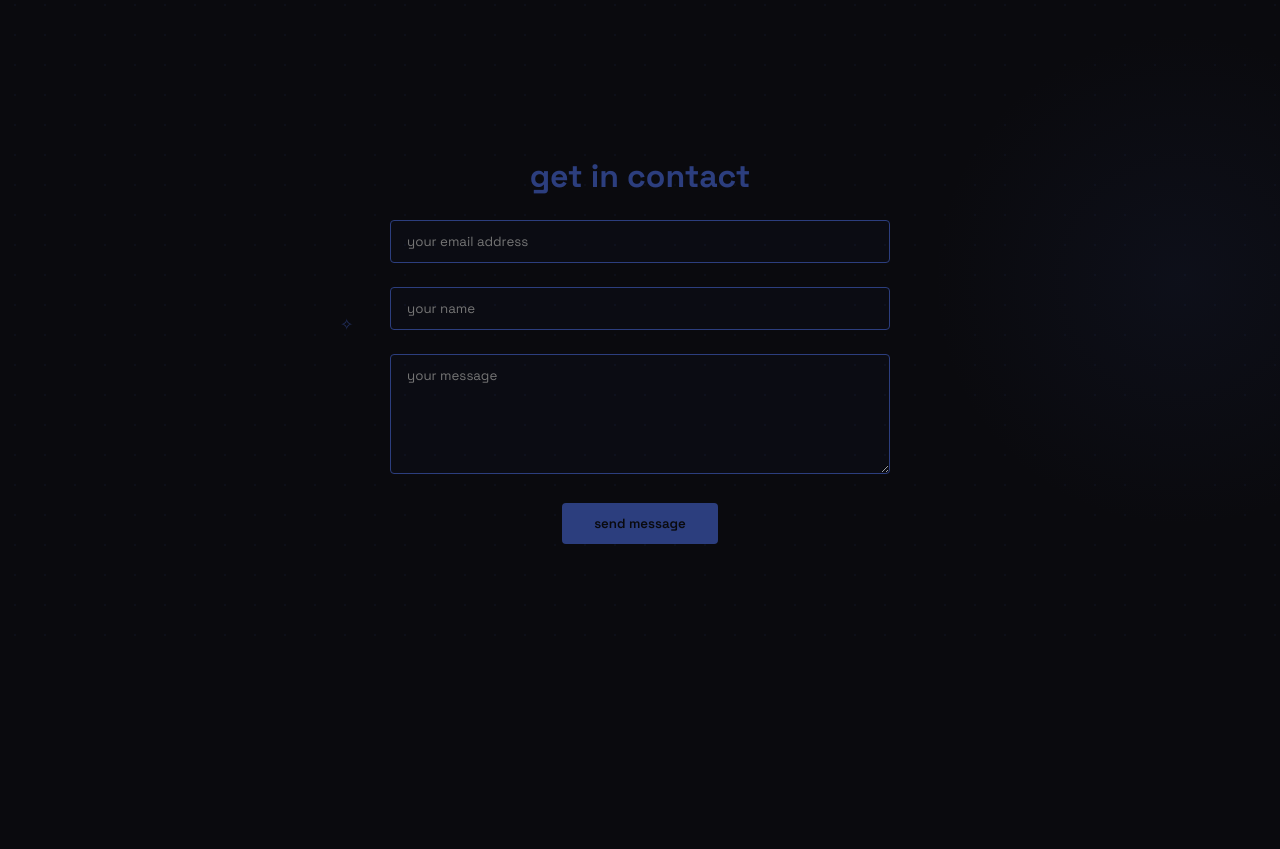
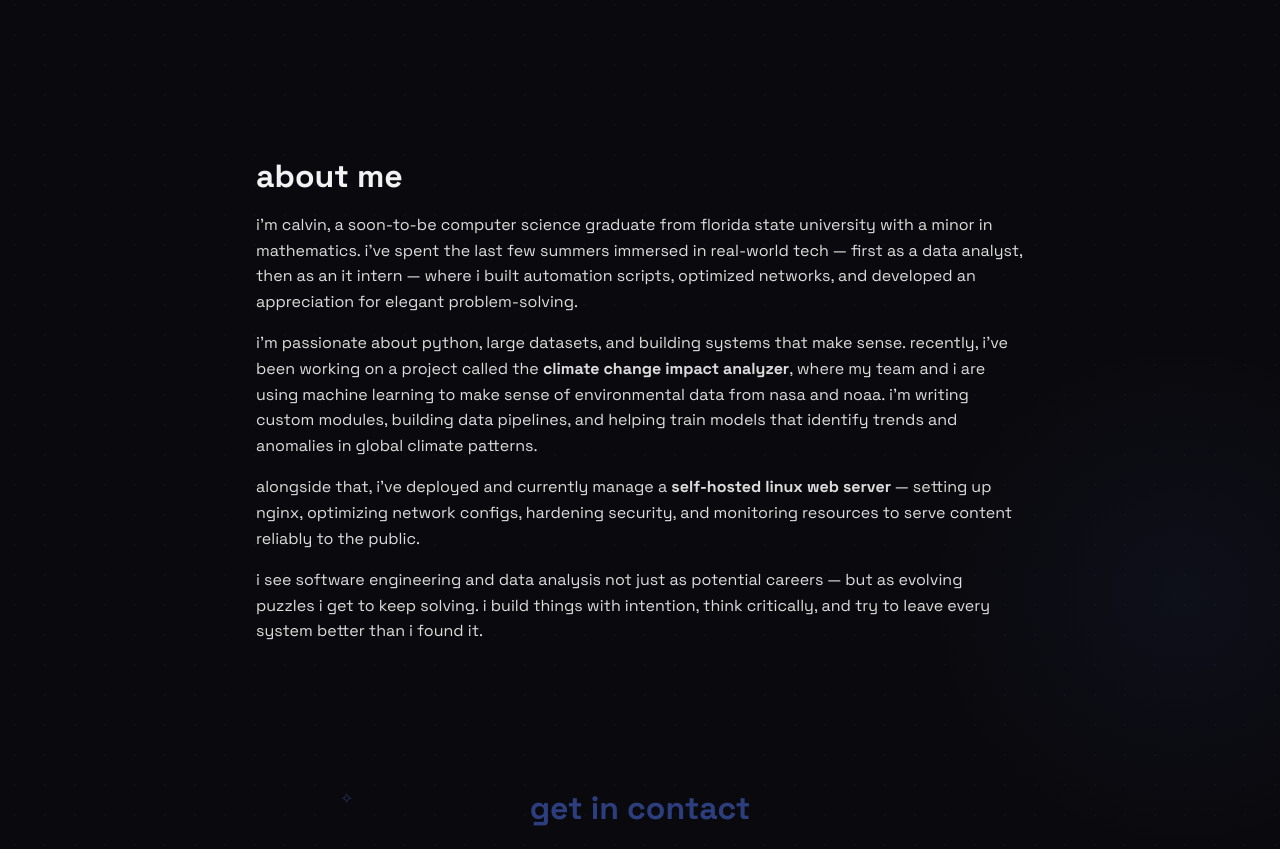
Before and after one commit to cfv21/cfv21.github.io, a plain HTML site: page index.html in a window 1280 px wide. Shown: the part 580-1429 px from the top of the page. Before the commit the page ends 1220 px from the top, so only its background shows below. Drawn offline with Linux system fonts and the light colour scheme.

Commit message:
testing out about

```diff
--- a/index.html
+++ b/index.html
@@ -39,6 +39,29 @@
             </div>
         </section>
 
+        <section class="about-section" id="about">
+            <h2>about me</h2>
+            <p>
+                i’m calvin, a soon-to-be computer science graduate from florida state university with a minor in mathematics.
+                i’ve spent the last few summers immersed in real-world tech — first as a data analyst, then as an it intern —
+                where i built automation scripts, optimized networks, and developed an appreciation for elegant problem-solving.
+            </p>
+            <p>
+                i’m passionate about python, large datasets, and building systems that make sense.
+                recently, i’ve been working on a project called the <strong>climate change impact analyzer</strong>, where my team and i are using machine learning
+                to make sense of environmental data from nasa and noaa. i’m writing custom modules, building data pipelines,
+                and helping train models that identify trends and anomalies in global climate patterns.
+            </p>
+            <p>
+                alongside that, i’ve deployed and currently manage a <strong>self-hosted linux web server</strong> — setting up nginx, optimizing network configs,
+                hardening security, and monitoring resources to serve content reliably to the public.
+            </p>
+            <p>
+                i see software engineering and data analysis not just as potential careers — but as evolving puzzles i get to keep solving.
+                i build things with intention, think critically, and try to leave every system better than i found it.
+            </p>
+        </section>
+
         <section class="contact-section" id="contact">
             <h2>get in contact</h2>
             <form class="contact-form" id="contactForm">
--- a/styles.css
+++ b/styles.css
@@ -256,3 +256,21 @@ h1 {
         margin: 2rem auto;
     }
 }
+
+.about-section {
+    max-width: 800px;
+    margin: 0 auto;
+    padding: 4rem 1rem;
+    color: #ddd;
+    text-align: left;
+}
+.about-section h2 {
+    font-size: 2rem;
+    margin-bottom: 1rem;
+    color: #f2f2f2;
+}
+.about-section p {
+    font-size: 1rem;
+    line-height: 1.6;
+    margin-bottom: 1rem;
+}
```
